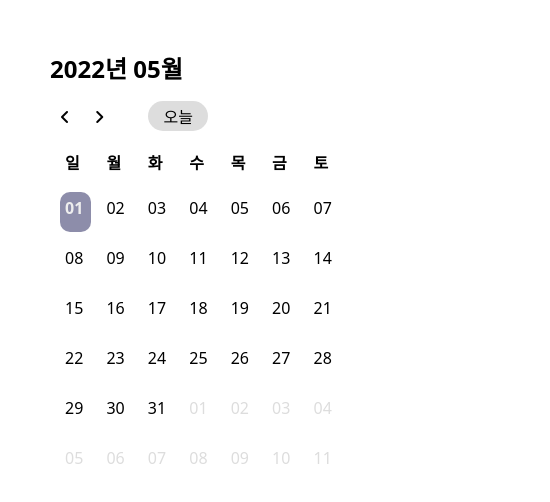
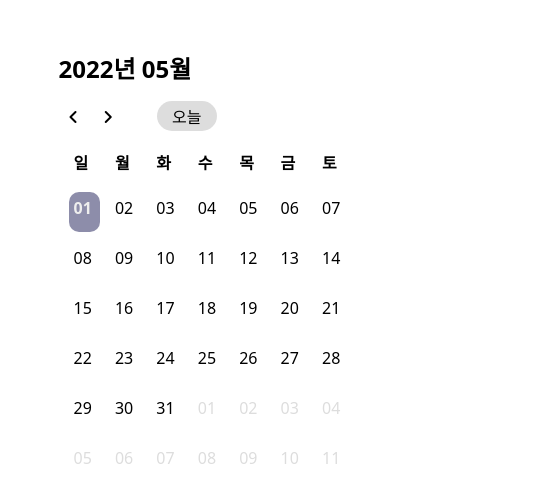
Before and after one commit to jhdong008/myCalendar, a plain HTML site: page index.html in a window 390 px wide. Shown: the whole page, 550 px wide, since content can reach past the window. Drawn offline with Linux system fonts and the light colour scheme.

Commit message:
중간 과제 작성

```diff
--- a/styles/calendar.css
+++ b/styles/calendar.css
@@ -8,8 +8,8 @@
   display: none;
 }
 
-.calendar {
-  padding: 50px;
+.title {
+  margin: auto;
 }
 
 .title button {
@@ -49,14 +49,15 @@
 
 .calendar {
   margin: auto;
-  min-width: 550px;
   width: 70%;
+  padding-top: 50px;
 }
 
 #calendar-table {
   width: 100%;
   border-spacing: 10px;
   table-layout: fixed;
+  margin: auto;
 }
 
 .calendar thead {
@@ -285,6 +286,11 @@
     display: block;
   }
 
+  .title {
+    min-width: 300px;
+    width: 300px;
+  }
+
   .title button {
     font-size: 1em;
     width: 30px;
```
